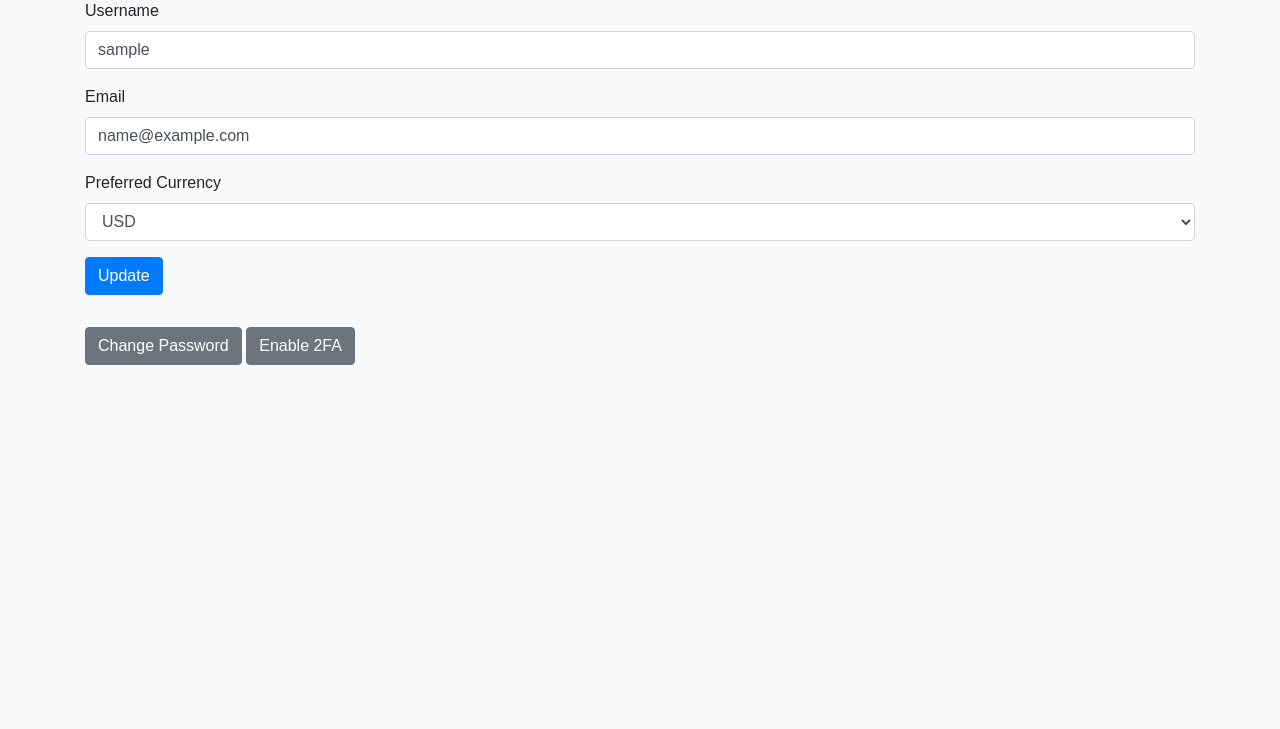
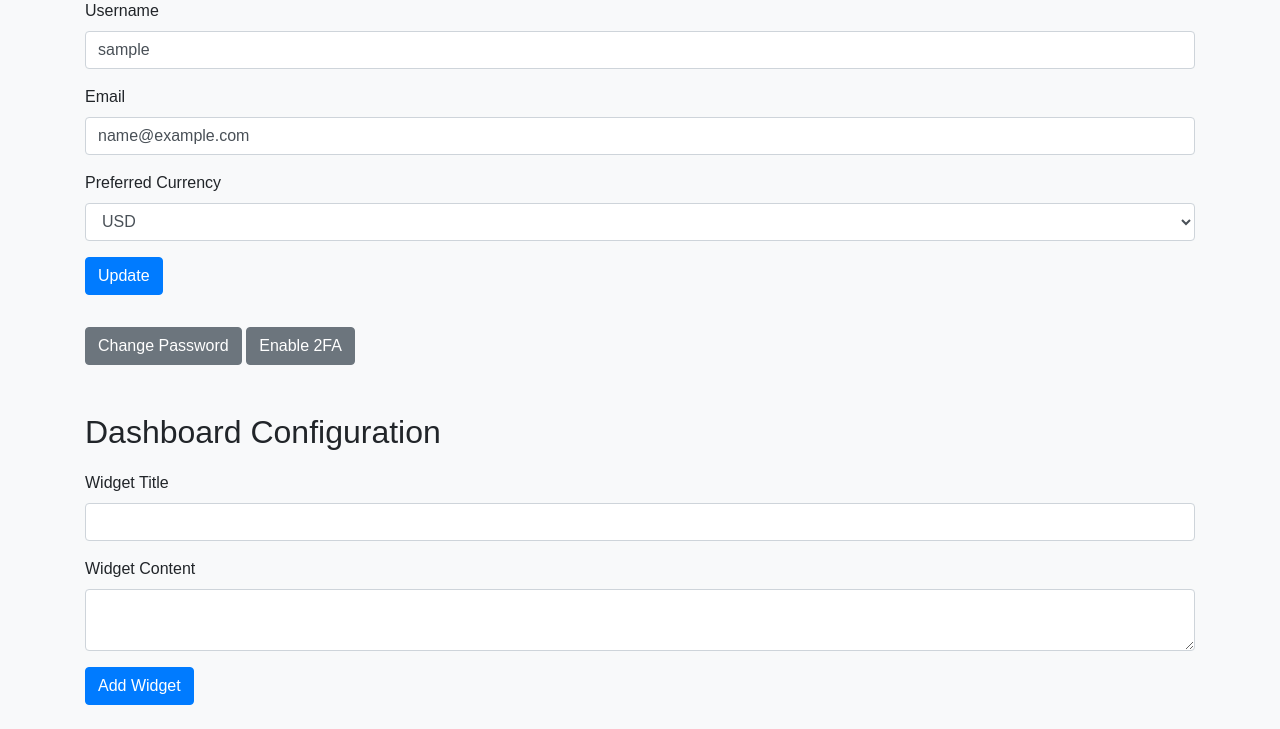
Before and after one commit to Dominick1998/Personal-Finance-Management-System, a Flask app: page /profile in a window 1280 px wide. Shown: the part 147-876 px from the top of the page. Before the commit the page ends 800 px from the top, so only its background shows below. Run offline with Flask 2, Linux system fonts and the light colour scheme; the first user in the database is signed in; some libraries are stand-ins or nearby versions.

Commit message:
Update profile.html
Added form for configuring dashboard widgets.
Added script block to handle adding new widgets and previewing them.

```diff
--- a/app/templates/profile.html
+++ b/app/templates/profile.html
@@ -21,4 +21,56 @@
   </form>
   <a href="{{ url_for('change_password') }}" class="btn btn-secondary mt-3">Change Password</a>
   <a href="{{ url_for('enable_2fa') }}" class="btn btn-secondary mt-3">Enable 2FA</a>
+  <h2 class="mt-5">Dashboard Configuration</h2>
+  <form id="dashboardConfigForm" method="POST" action="{{ url_for('dashboard_config') }}">
+    <div class="form-group">
+      <label for="widgetTitle">Widget Title</label>
+      <input type="text" class="form-control" id="widgetTitle" name="widgetTitle">
+    </div>
+    <div class="form-group">
+      <label for="widgetContent">Widget Content</label>
+      <textarea class="form-control" id="widgetContent" name="widgetContent"></textarea>
+    </div>
+    <button type="button" class="btn btn-primary" onclick="addWidget()">Add Widget</button>
+  </form>
+  <div id="widgetPreview" class="mt-4"></div>
 {% endblock %}
+{% block scripts %}
+  <script>
+    document.addEventListener('DOMContentLoaded', function() {
+      // JavaScript to handle dashboard widget customization
+      function addWidget() {
+        const title = document.getElementById('widgetTitle').value;
+        const content = document.getElementById('widgetContent').value;
+        const widgetPreview = document.getElementById('widgetPreview');
+
+        const widgetDiv = document.createElement('div');
+        widgetDiv.className = 'widget';
+        widgetDiv.innerHTML = `<h2>${title}</h2><p>${content}</p>`;
+
+        widgetPreview.appendChild(widgetDiv);
+
+        const formData = {
+          widgets: [
+            ...JSON.parse('{{ dashboard_config|tojson }}').widgets,
+            { title, content }
+          ]
+        };
+
+        fetch('{{ url_for('dashboard_config') }}', {
+          method: 'POST',
+          headers: {
+            'Content-Type': 'application/json'
+          },
+          body: JSON.stringify(formData)
+        })
+        .then(response => response.json())
+        .then(data => {
+          if (data.status === 'success') {
+            alert('Widget added successfully!');
+          }
+        });
+      }
+    });
+  </script>
+{% endblock %}
```
